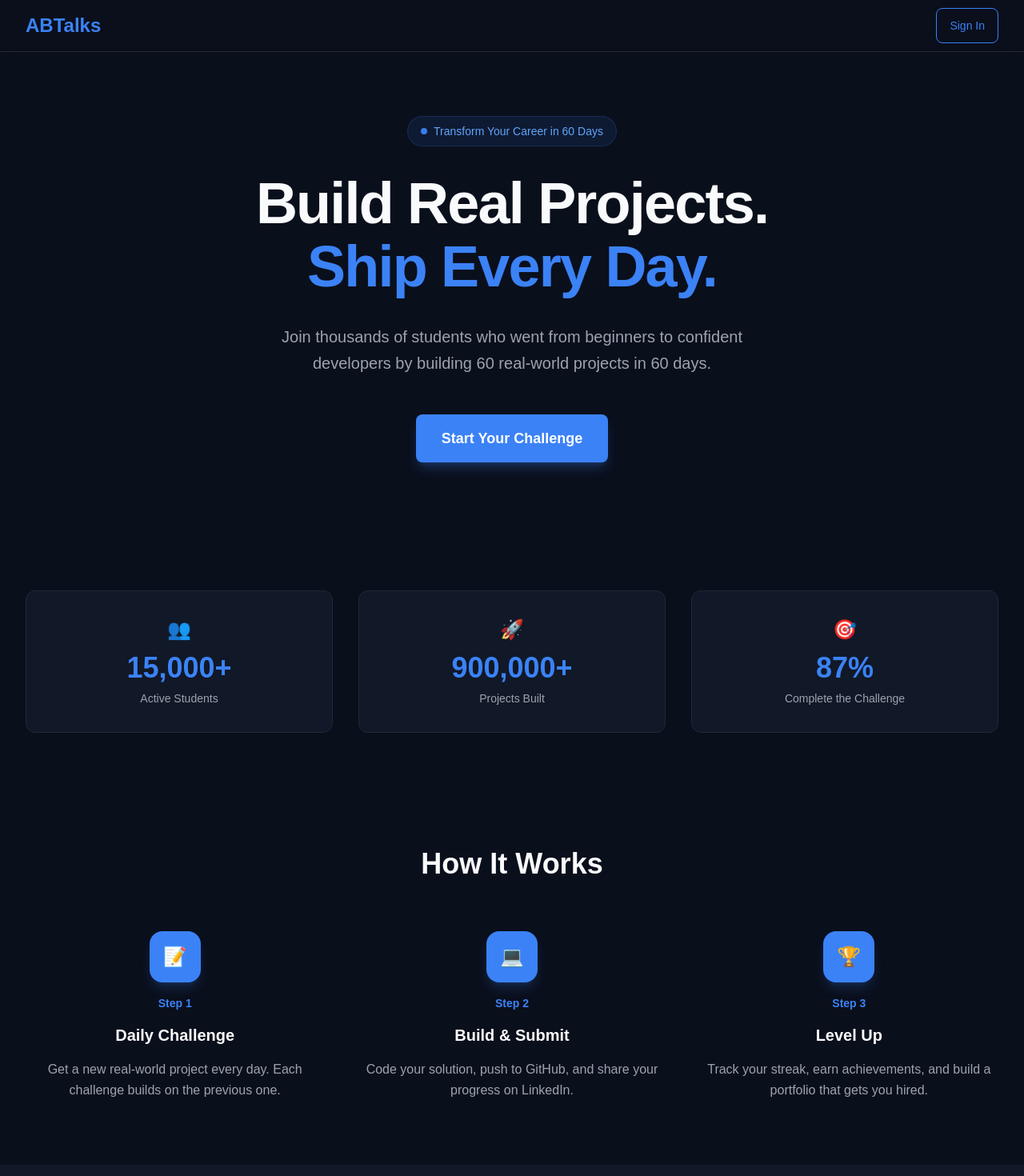
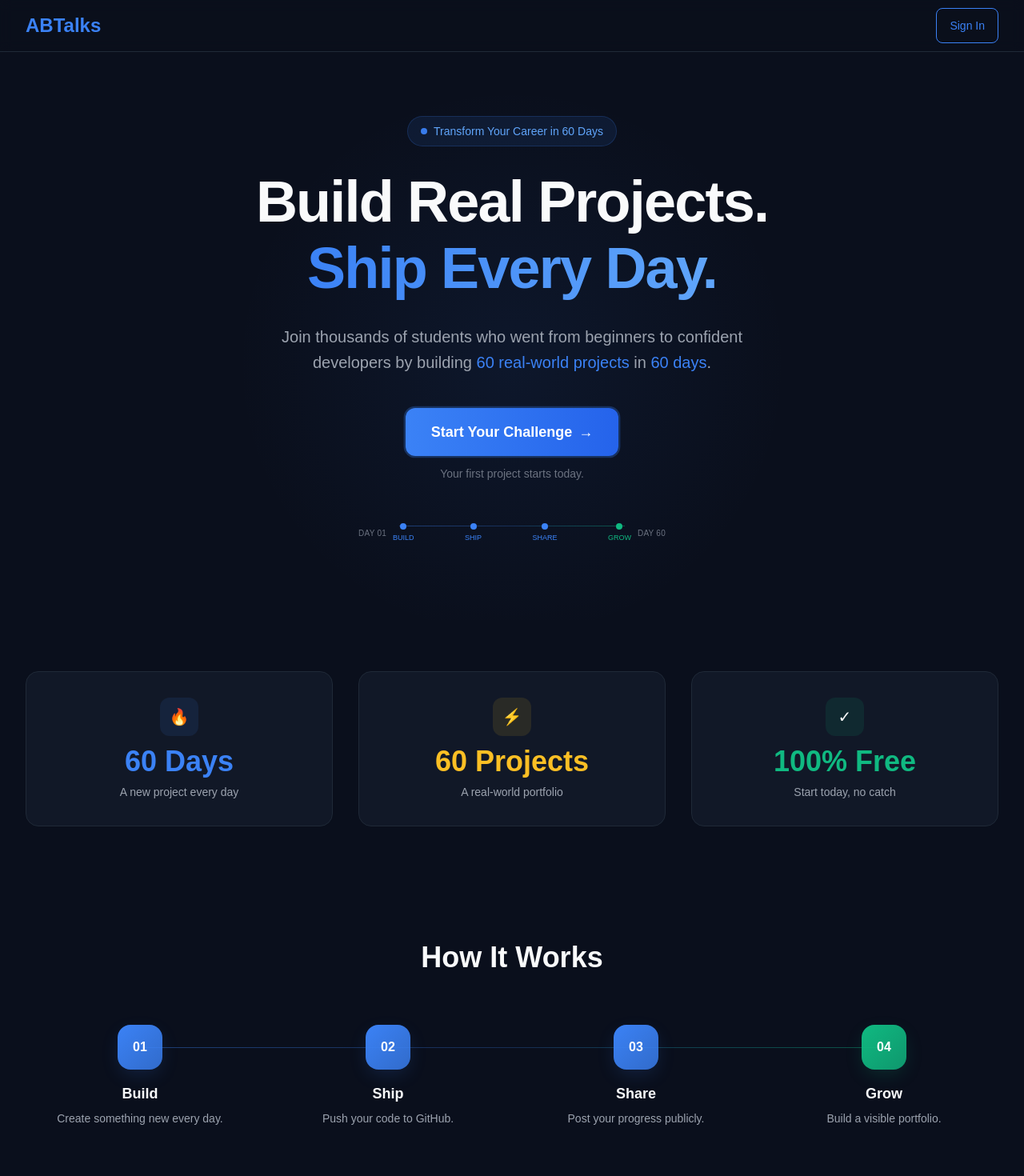
Before and after one commit to Mandeepkour06/ZYRON-ML, a Next.js app: page / in a window 1280 px wide. Shown: the top 1470 px of the page at 80% size. Built offline with nearby package versions, Linux system fonts and the light colour scheme.

Commit message:
Polish landing page with journey visual, 60-day highlights, 4-step flow, editorial testimonials, and page-load animations

```diff
--- a/app/globals.css
+++ b/app/globals.css
@@ -156,3 +156,37 @@ select {
 .timeline-connector:last-child::before {
   display: none;
 }
+
+/* Hero entrance animations */
+@keyframes fade-in-up {
+  from {
+    opacity: 0;
+    transform: translateY(16px);
+  }
+  to {
+    opacity: 1;
+    transform: translateY(0);
+  }
+}
+
+.animate-fade-in-up {
+  animation: fade-in-up 0.6s ease-out both;
+}
+
+/* Staggered animation delays */
+.anim-delay-100 { animation-delay: 100ms; }
+.anim-delay-200 { animation-delay: 200ms; }
+.anim-delay-300 { animation-delay: 300ms; }
+.anim-delay-400 { animation-delay: 400ms; }
+.anim-delay-500 { animation-delay: 500ms; }
+.anim-delay-600 { animation-delay: 600ms; }
+
+/* Respect reduced-motion preferences */
+@media (prefers-reduced-motion: reduce) {
+  .animate-fade-in-up,
+  .animate-pulse-glow,
+  .animate-pulse,
+  .animate-slide-in {
+    animation: none !important;
+  }
+}
--- a/app/page.tsx
+++ b/app/page.tsx
@@ -19,30 +19,67 @@ export default function Home() {
       </nav>
 
       {/* Hero */}
-      <section className="max-w-7xl mx-auto px-4 sm:px-6 lg:px-8 pt-10 pb-12 sm:pt-16 sm:pb-20 lg:pt-20 lg:pb-24 text-center">
-        <div className="space-y-6 sm:space-y-8">
-          <div className="inline-flex items-center gap-2 px-4 py-2 bg-[#3B82F6]/10 text-[#60A5FA] rounded-full text-xs sm:text-sm font-medium border border-[#3B82F6]/20">
+      <section className="relative overflow-hidden">
+        <div className="absolute inset-0 pointer-events-none" aria-hidden="true">
+          <div className="absolute top-1/2 left-1/2 -translate-x-1/2 -translate-y-[45%] w-[500px] h-[500px] sm:w-[700px] sm:h-[700px] bg-[radial-gradient(circle,_rgba(59,130,246,0.07)_0%,_transparent_70%)] rounded-full"></div>
+        </div>
+
+        <div className="relative max-w-7xl mx-auto px-4 sm:px-6 lg:px-8 pt-10 pb-14 sm:pt-16 sm:pb-20 lg:pt-20 lg:pb-24 text-center">
+          <div className="space-y-5 sm:space-y-7">
+            <div className="animate-fade-in-up anim-delay-100 inline-flex items-center gap-2 px-4 py-2 bg-[#3B82F6]/10 text-[#60A5FA] rounded-full text-xs sm:text-sm font-medium border border-[#3B82F6]/20">
               <span className="w-2 h-2 bg-[#3B82F6] rounded-full animate-pulse"></span>
               Transform Your Career in 60 Days
             </div>
 
-          <h1 className="text-4xl sm:text-5xl md:text-6xl lg:text-7xl font-bold text-[#F9FAFB] leading-[1.1] tracking-tight">
-            Build Real Projects.<br />
-            <span className="text-[#3B82F6]">Ship Every Day.</span>
+            <h1 className="animate-fade-in-up anim-delay-200 text-[2rem] leading-[1.15] sm:text-5xl md:text-6xl lg:text-7xl font-bold text-[#F9FAFB] tracking-tight">
+              Build Real Projects.
+              <br />
+              <span className="bg-gradient-to-r from-[#3B82F6] to-[#60A5FA] bg-clip-text text-transparent">Ship Every Day.</span>
             </h1>
 
-          <p className="text-lg sm:text-xl lg:text-xl text-[#9CA3AF] max-w-2xl mx-auto leading-relaxed">
-            Join thousands of students who went from beginners to confident developers
-            by building 60 real-world projects in 60 days.
+            <p className="animate-fade-in-up anim-delay-300 text-base sm:text-lg lg:text-xl text-[#9CA3AF] max-w-2xl mx-auto leading-relaxed">
+              Join thousands of students who went from beginners to confident developers by building{' '}
+              <span className="text-[#3B82F6] font-medium">60 real-world projects</span> in{' '}
+              <span className="text-[#3B82F6] font-medium">60 days</span>.
             </p>
 
-          <div className="pt-2 sm:pt-4">
+            <div className="animate-fade-in-up anim-delay-400 pt-1 sm:pt-3">
               <Link
                 href="/dashboard"
-              className="inline-flex w-full sm:w-auto px-8 py-4 bg-[#3B82F6] text-white rounded-lg font-semibold text-base sm:text-lg hover:bg-[#2563EB] transition-all shadow-lg shadow-[#3B82F6]/25 hover:shadow-xl hover:shadow-[#3B82F6]/30 active:scale-[0.98] min-h-[52px] items-center justify-center"
+                className="group inline-flex w-full sm:w-auto px-8 py-4 bg-gradient-to-r from-[#3B82F6] to-[#2563EB] text-white rounded-xl font-semibold text-base sm:text-lg hover:shadow-[0_0_35px_rgba(59,130,246,0.35)] hover:-translate-y-0.5 active:scale-[0.97] min-h-[52px] items-center justify-center transition-all duration-200 shadow-lg shadow-[#3B82F6]/25 animate-pulse-glow"
               >
                 Start Your Challenge
+                <span className="ml-2 transition-transform duration-200 group-hover:translate-x-0.5">→</span>
               </Link>
+              <p className="mt-3 text-xs sm:text-sm text-[#6B7280]">Your first project starts today.</p>
+            </div>
+
+            {/* 60-Day Journey Visual */}
+            <div className="animate-fade-in-up anim-delay-500 pt-4 sm:pt-6 max-w-xs sm:max-w-sm mx-auto">
+              <div className="flex items-center gap-1.5 sm:gap-2">
+                <span className="text-[8px] sm:text-[10px] text-[#6B7280] font-medium tracking-wide whitespace-nowrap">DAY 01</span>
+                <div className="flex-1 flex items-center justify-between relative">
+                  <div className="absolute top-[3px] left-2 right-2 h-px bg-gradient-to-r from-[#3B82F6]/40 via-[#3B82F6]/25 to-[#10B981]/40"></div>
+                  <div className="flex flex-col items-center relative z-10">
+                    <div className="w-[7px] h-[7px] sm:w-2 sm:h-2 rounded-full bg-[#3B82F6]"></div>
+                    <span className="mt-1 text-[7px] sm:text-[9px] text-[#3B82F6] font-medium">BUILD</span>
+                  </div>
+                  <div className="flex flex-col items-center relative z-10">
+                    <div className="w-[7px] h-[7px] sm:w-2 sm:h-2 rounded-full bg-[#3B82F6]"></div>
+                    <span className="mt-1 text-[7px] sm:text-[9px] text-[#3B82F6] font-medium">SHIP</span>
+                  </div>
+                  <div className="flex flex-col items-center relative z-10">
+                    <div className="w-[7px] h-[7px] sm:w-2 sm:h-2 rounded-full bg-[#3B82F6]"></div>
+                    <span className="mt-1 text-[7px] sm:text-[9px] text-[#3B82F6] font-medium">SHARE</span>
+                  </div>
+                  <div className="flex flex-col items-center relative z-10">
+                    <div className="w-[7px] h-[7px] sm:w-2 sm:h-2 rounded-full bg-[#10B981]"></div>
+                    <span className="mt-1 text-[7px] sm:text-[9px] text-[#10B981] font-medium">GROW</span>
+                  </div>
+                </div>
+                <span className="text-[8px] sm:text-[10px] text-[#6B7280] font-medium tracking-wide whitespace-nowrap">DAY 60</span>
+              </div>
+            </div>
           </div>
         </div>
       </section>
@@ -50,60 +87,77 @@ export default function Home() {
       {/* Stats */}
       <section className="max-w-7xl mx-auto px-4 sm:px-6 lg:px-8 py-10 sm:py-16">
         <div className="grid grid-cols-1 sm:grid-cols-3 gap-4 sm:gap-6 lg:gap-8">
-          <div className="bg-[#111827] rounded-xl p-6 sm:p-8 text-center border border-[#1F2937]">
-            <div className="text-2xl mb-3">👥</div>
-            <div className="text-3xl sm:text-4xl font-bold text-[#3B82F6]">15,000+</div>
-            <div className="text-[#9CA3AF] mt-2 text-sm">Active Students</div>
+          <div className="bg-[#111827] rounded-2xl p-6 sm:p-8 text-center border border-[#1F2937]">
+            <div className="w-12 h-12 bg-[#3B82F6]/10 rounded-xl flex items-center justify-center mx-auto mb-3">
+              <span className="text-xl">🔥</span>
             </div>
-          <div className="bg-[#111827] rounded-xl p-6 sm:p-8 text-center border border-[#1F2937]">
-            <div className="text-2xl mb-3">🚀</div>
-            <div className="text-3xl sm:text-4xl font-bold text-[#3B82F6]">900,000+</div>
-            <div className="text-[#9CA3AF] mt-2 text-sm">Projects Built</div>
+            <div className="text-3xl sm:text-4xl font-bold text-[#3B82F6]">60 Days</div>
+            <div className="text-[#9CA3AF] mt-2 text-sm">A new project every day</div>
           </div>
-          <div className="bg-[#111827] rounded-xl p-6 sm:p-8 text-center border border-[#1F2937]">
-            <div className="text-2xl mb-3">🎯</div>
-            <div className="text-3xl sm:text-4xl font-bold text-[#3B82F6]">87%</div>
-            <div className="text-[#9CA3AF] mt-2 text-sm">Complete the Challenge</div>
+          <div className="bg-[#111827] rounded-2xl p-6 sm:p-8 text-center border border-[#1F2937]">
+            <div className="w-12 h-12 bg-[#FBBF24]/10 rounded-xl flex items-center justify-center mx-auto mb-3">
+              <span className="text-xl">⚡</span>
+            </div>
+            <div className="text-3xl sm:text-4xl font-bold text-[#FBBF24]">60 Projects</div>
+            <div className="text-[#9CA3AF] mt-2 text-sm">A real-world portfolio</div>
+          </div>
+          <div className="bg-[#111827] rounded-2xl p-6 sm:p-8 text-center border border-[#1F2937]">
+            <div className="w-12 h-12 bg-[#10B981]/10 rounded-xl flex items-center justify-center mx-auto mb-3">
+              <span className="text-xl">✓</span>
+            </div>
+            <div className="text-3xl sm:text-4xl font-bold text-[#10B981]">100% Free</div>
+            <div className="text-[#9CA3AF] mt-2 text-sm">Start today, no catch</div>
           </div>
         </div>
       </section>
 
-      {/* How It Works */}
+      {/* How It Works — Journey */}
       <section className="max-w-7xl mx-auto px-4 sm:px-6 lg:px-8 py-12 sm:py-16 lg:py-20">
         <h2 className="text-2xl sm:text-3xl lg:text-4xl font-bold text-center mb-10 sm:mb-14 lg:mb-16 text-[#F9FAFB]">How It Works</h2>
 
-        <div className="grid grid-cols-1 sm:grid-cols-3 gap-8 sm:gap-10 lg:gap-12">
-          <div className="text-center space-y-4">
-            <div className="w-16 h-16 bg-[#3B82F6] rounded-2xl flex items-center justify-center mx-auto text-2xl shadow-lg shadow-[#3B82F6]/20">
-              📝
+        {/* Mobile: vertical timeline */}
+        <div className="sm:hidden space-y-0">
+          {[
+            { num: '01', title: 'Build', desc: 'Create something new every day. Each project is real, hands-on, and portfolio-worthy.', color: '#3B82F6' },
+            { num: '02', title: 'Ship', desc: 'Push your code to GitHub. Build a track record of consistent output.', color: '#3B82F6' },
+            { num: '03', title: 'Share', desc: 'Post your progress on LinkedIn. Let the world see what you\'re building.', color: '#3B82F6' },
+            { num: '04', title: 'Grow', desc: 'Build consistency, confidence, and a visible portfolio that opens doors.', color: '#10B981' },
+          ].map((step, i) => (
+            <div key={step.num} className="flex gap-4">
+              <div className="flex flex-col items-center">
+                <div className="w-10 h-10 rounded-xl flex items-center justify-center text-sm font-bold text-white shrink-0 relative z-10" style={{ background: `linear-gradient(135deg, ${step.color}, ${step.color}dd)` }}>
+                  {step.num}
                 </div>
-            <div className="text-[#3B82F6] font-semibold text-sm">Step 1</div>
-            <h3 className="text-lg sm:text-xl font-semibold text-[#F9FAFB]">Daily Challenge</h3>
-            <p className="text-[#9CA3AF] text-sm sm:text-base leading-relaxed">
-              Get a new real-world project every day. Each challenge builds on the previous one.
-            </p>
+                {i < 3 && <div className="w-px flex-1 bg-gradient-to-b from-[#3B82F6]/30 to-[#3B82F6]/10 my-1"></div>}
+              </div>
+              <div className="pb-8 pt-1.5">
+                <h3 className="text-lg font-semibold text-[#F9FAFB]">{step.title}</h3>
+                <p className="text-[#9CA3AF] text-sm mt-1 leading-relaxed">{step.desc}</p>
+              </div>
+            </div>
+          ))}
         </div>
 
-          <div className="text-center space-y-4">
-            <div className="w-16 h-16 bg-[#3B82F6] rounded-2xl flex items-center justify-center mx-auto text-2xl shadow-lg shadow-[#3B82F6]/20">
-              💻
+        {/* Desktop: horizontal journey */}
+        <div className="hidden sm:block">
+          <div className="relative">
+            <div className="absolute top-7 left-[12%] right-[12%] h-px bg-gradient-to-r from-[#3B82F6]/40 via-[#3B82F6]/25 to-[#10B981]/40"></div>
+            <div className="grid grid-cols-4 gap-6 relative">
+              {[
+                { num: '01', title: 'Build', desc: 'Create something new every day.', color: '#3B82F6' },
+                { num: '02', title: 'Ship', desc: 'Push your code to GitHub.', color: '#3B82F6' },
+                { num: '03', title: 'Share', desc: 'Post your progress publicly.', color: '#3B82F6' },
+                { num: '04', title: 'Grow', desc: 'Build a visible portfolio.', color: '#10B981' },
+              ].map((step) => (
+                <div key={step.num} className="flex flex-col items-center text-center relative">
+                  <div className="w-14 h-14 rounded-2xl flex items-center justify-center text-base font-bold text-white shrink-0 relative z-10 shadow-lg" style={{ background: `linear-gradient(135deg, ${step.color}, ${step.color}cc)`, boxShadow: `0 8px 24px -4px ${step.color}30` }}>
+                    {step.num}
                   </div>
-            <div className="text-[#3B82F6] font-semibold text-sm">Step 2</div>
-            <h3 className="text-lg sm:text-xl font-semibold text-[#F9FAFB]">Build & Submit</h3>
-            <p className="text-[#9CA3AF] text-sm sm:text-base leading-relaxed">
-              Code your solution, push to GitHub, and share your progress on LinkedIn.
-            </p>
+                  <h3 className="text-lg font-semibold text-[#F9FAFB] mt-4">{step.title}</h3>
+                  <p className="text-[#9CA3AF] text-sm mt-1.5 leading-relaxed">{step.desc}</p>
                 </div>
-
-          <div className="text-center space-y-4">
-            <div className="w-16 h-16 bg-[#3B82F6] rounded-2xl flex items-center justify-center mx-auto text-2xl shadow-lg shadow-[#3B82F6]/20">
-              🏆
+              ))}
             </div>
-            <div className="text-[#3B82F6] font-semibold text-sm">Step 3</div>
-            <h3 className="text-lg sm:text-xl font-semibold text-[#F9FAFB]">Level Up</h3>
-            <p className="text-[#9CA3AF] text-sm sm:text-base leading-relaxed">
-              Track your streak, earn achievements, and build a portfolio that gets you hired.
-            </p>
           </div>
         </div>
       </section>
@@ -111,7 +165,7 @@ export default function Home() {
       {/* What You'll Build */}
       <section className="bg-[#111827] py-12 sm:py-16 lg:py-20">
         <div className="max-w-7xl mx-auto px-4 sm:px-6 lg:px-8">
-          <h2 className="text-2xl sm:text-3xl lg:text-4xl font-bold text-center mb-10 sm:mb-14 lg:mb-16 text-[#F9FAFB]">What You'll Build</h2>
+          <h2 className="text-2xl sm:text-3xl lg:text-4xl font-bold text-center mb-10 sm:mb-14 lg:mb-16 text-[#F9FAFB]">What You&apos;ll Build</h2>
 
           <div className="grid grid-cols-2 md:grid-cols-2 lg:grid-cols-3 gap-3 sm:gap-4 lg:gap-6">
             {[
@@ -122,7 +176,7 @@ export default function Home() {
               { title: "AI Applications", icon: "🤖" },
               { title: "Full-Stack Projects", icon: "⚡" }
             ].map((item, i) => (
-              <div key={i} className="bg-[#1F2937] rounded-lg p-4 sm:p-5 lg:p-6 shadow-sm border border-[#374151] hover:shadow-md hover:border-[#4B5563] transition-all">
+              <div key={i} className="bg-[#1F2937] rounded-xl p-4 sm:p-5 lg:p-6 border border-[#374151] hover:border-[#4B5563] hover:bg-[#1F2937]/80 transition-all duration-200">
                 <div className="text-2xl sm:text-3xl mb-2 sm:mb-3">{item.icon}</div>
                 <h3 className="font-semibold text-sm sm:text-base lg:text-lg text-[#F9FAFB]">{item.title}</h3>
               </div>
@@ -139,27 +193,28 @@ export default function Home() {
           {[
             {
               name: "Priya Sharma",
-              role: "Hired at Google",
+              role: "CSE Student",
               quote: "The 60-day challenge gave me the confidence and portfolio I needed.",
               avatar: "👩‍💻"
             },
             {
               name: "Rahul Kumar",
-              role: "Freelancer earning $5k/month",
-              quote: "I went from zero to building production apps. Now I have clients lining up.",
-              avatar: "👨‍💼"
+              role: "Final Year Student",
+              quote: "I went from zero to building production apps. Now I have a portfolio that speaks for itself.",
+              avatar: "👨‍🎓"
             },
             {
               name: "Ananya Singh",
-              role: "Full-Stack Developer",
+              role: "Self-taught Developer",
               quote: "Best investment I made in my career. The daily consistency made all the difference.",
               avatar: "👩‍🔬"
             }
           ].map((testimonial, i) => (
-            <div key={i} className="bg-[#111827] rounded-xl p-6 sm:p-8 border border-[#1F2937]">
-              <div className="text-4xl mb-4">{testimonial.avatar}</div>
-              <p className="text-[#D1D5DB] mb-6 text-sm sm:text-base leading-relaxed">"{testimonial.quote}"</p>
-              <div className="border-t border-[#1F2937] pt-4">
+            <div key={i} className="bg-[#111827] rounded-2xl p-6 sm:p-8 border border-[#1F2937] border-t-2 border-t-[#3B82F6]/30 relative">
+              <div className="text-[#3B82F6]/15 text-5xl font-serif leading-none absolute top-4 right-6 select-none">&ldquo;</div>
+              <div className="text-3xl mb-3 relative">{testimonial.avatar}</div>
+              <p className="text-[#D1D5DB] mb-6 text-sm sm:text-base leading-relaxed relative">&ldquo;{testimonial.quote}&rdquo;</p>
+              <div className="border-t border-[#1F2937] pt-4 relative">
                 <div className="font-semibold text-[#F9FAFB] text-sm">{testimonial.name}</div>
                 <div className="text-xs text-[#60A5FA] mt-1">{testimonial.role}</div>
               </div>
@@ -196,18 +251,26 @@ export default function Home() {
         </div>
       </section>
 
-      {/* CTA */}
+      {/* Final CTA */}
       <section className="max-w-4xl mx-auto px-4 sm:px-6 lg:px-8 py-12 sm:py-16 lg:py-20 text-center">
-        <h2 className="text-2xl sm:text-3xl lg:text-4xl font-bold mb-4 sm:mb-6 text-[#F9FAFB]">Ready to Transform Your Career?</h2>
+        <div className="bg-gradient-to-br from-[#111827] to-[#0A0F1C] rounded-2xl p-8 sm:p-12 border border-[#1F2937]">
+          <div className="flex items-center justify-center gap-2 mb-6 sm:mb-8">
+            <div className="w-1.5 h-1.5 rounded-full bg-[#3B82F6]"></div>
+            <div className="w-10 sm:w-16 h-px bg-gradient-to-r from-[#3B82F6]/40 to-[#10B981]/40"></div>
+            <div className="w-1.5 h-1.5 rounded-full bg-[#10B981]"></div>
+          </div>
+          <h2 className="text-2xl sm:text-3xl lg:text-4xl font-bold mb-4 sm:mb-6 text-[#F9FAFB]">Your next 60 days start here.</h2>
           <p className="text-base sm:text-lg lg:text-xl text-[#9CA3AF] mb-6 sm:mb-8 px-2">
-          Join the challenge today. No credit card required. Start building immediately.
+            Build something every day. Leave with something you can show.
           </p>
           <Link
             href="/dashboard"
-          className="inline-block w-full sm:w-auto px-8 py-4 bg-[#3B82F6] text-white rounded-lg font-semibold text-base sm:text-lg hover:bg-[#2563EB] transition-all shadow-lg shadow-[#3B82F6]/25 hover:shadow-xl hover:shadow-[#3B82F6]/30 active:scale-[0.98] min-h-[52px]"
+            className="group inline-flex w-full sm:w-auto px-8 py-4 bg-gradient-to-r from-[#3B82F6] to-[#2563EB] text-white rounded-xl font-semibold text-base sm:text-lg hover:shadow-[0_0_35px_rgba(59,130,246,0.35)] hover:-translate-y-0.5 active:scale-[0.97] min-h-[52px] items-center justify-center transition-all duration-200 shadow-lg shadow-[#3B82F6]/25"
           >
-          Start Your 60-Day Challenge
+            Start the 60-Day Challenge
+            <span className="ml-2 transition-transform duration-200 group-hover:translate-x-0.5">→</span>
           </Link>
+        </div>
       </section>
 
       {/* Footer */}
```
Also changed, not shown: 1 other file (tests, documents, lock files or other folders). Lines whose indentation alone changed are shown as unchanged.
